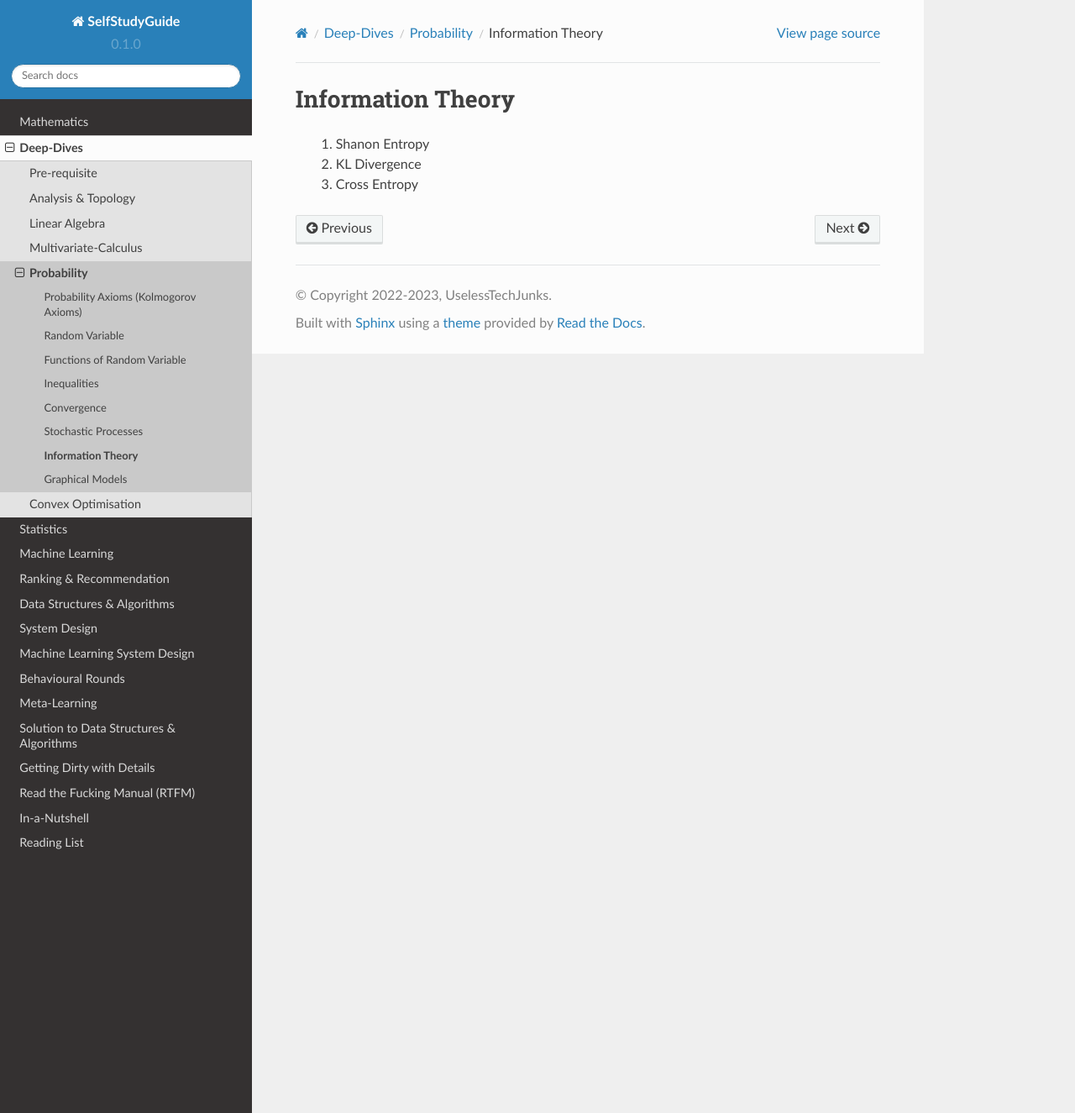
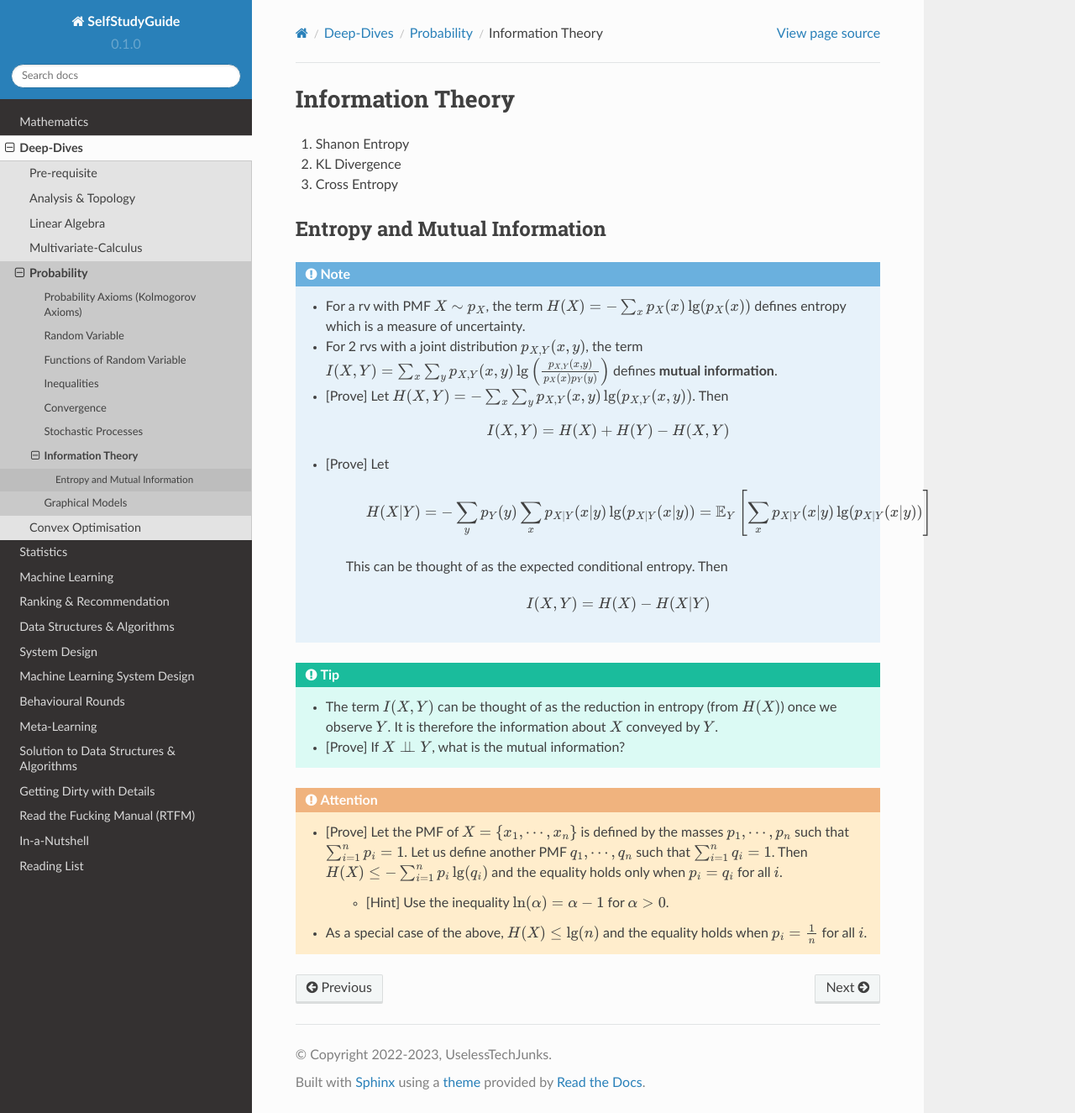
Before and after one commit to uselesstechjunks/leetcode, a Sphinx documentation site: the page built from docs/source/math/prob/info.rst, in a window 1280 px wide and 1325 px high. Shown: the whole window at 84% size. Built offline with Sphinx 7.4.7 and the Read the Docs theme 2.0.0, drawn with Linux system fonts in a browser that asks for light colours.

Commit message:
Update info.rst (#89)

```diff
--- a/docs/source/math/prob/info.rst
+++ b/docs/source/math/prob/info.rst
@@ -1,7 +1,34 @@
+##################################################
+Information Theory
+##################################################
+
+#. Shanon Entropy
+#. KL Divergence
+#. Cross Entropy
+
 *********************************************
-Information Theory
+Entropy and Mutual Information
 *********************************************
+.. note::
+	* For a rv with PMF :math:`X\sim p_X`, the term :math:`H(X)=-\sum_x p_X(x)\lg(p_X(x))` defines entropy which is a measure of uncertainty.
+	* For 2 rvs with a joint distribution :math:`p_{X,Y}(x,y)`, the term :math:`I(X,Y)=\sum_x\sum_y p_{X,Y}(x,y)\lg\left(\frac{p_{X,Y}(x,y)}{p_X(x)p_Y(y)}\right)` defines **mutual information**.
+	* [Prove] Let :math:`H(X,Y)=-\sum_x\sum_y p_{X,Y}(x,y)\lg(p_{X,Y}(x,y))`. Then
 
-	#. Shanon Entropy
-	#. KL Divergence
-	#. Cross Entropy
+		.. math:: I(X,Y)=H(X)+H(Y)-H(X,Y)
+	* [Prove] Let
+
+		.. math:: H(X|Y)=-\sum_y p_Y(y)\sum_x p_{X|Y}(x|y)\lg(p_{X|Y}(x|y))=\mathbb{E}_Y\left[\sum_x p_{X|Y}(x|y)\lg(p_{X|Y}(x|y))\right]
+
+	   This can be thought of as the expected conditional entropy. Then
+
+		.. math:: I(X,Y)=H(X)-H(X|Y)
+
+.. tip::
+	* The term :math:`I(X,Y)` can be thought of as the reduction in entropy (from :math:`H(X)`) once we observe :math:`Y`. It is therefore the information about :math:`X` conveyed by :math:`Y`.
+	* [Prove] If :math:`X\perp\!\!\!\perp Y`, what is the mutual information?
+
+.. attention::
+	* [Prove] Let the PMF of :math:`X=\{x_1,\cdots,x_n\}` is defined by the masses :math:`p_1,\cdots,p_n` such that :math:`\sum_{i=1}^n p_i=1`. Let us define another PMF :math:`q_1,\cdots,q_n` such that :math:`\sum_{i=1}^n q_i=1`. Then :math:`H(X)\leq-\sum_{i=1}^n p_i\lg(q_i)` and the equality holds only when :math:`p_i=q_i` for all :math:`i`.
+
+		* [Hint] Use the inequality :math:`\ln(\alpha)=\alpha-1` for :math:`\alpha>0`.
+	* As a special case of the above, :math:`H(X)\leq\lg(n)` and the equality holds when :math:`p_i=\frac{1}{n}` for all :math:`i`.
```
